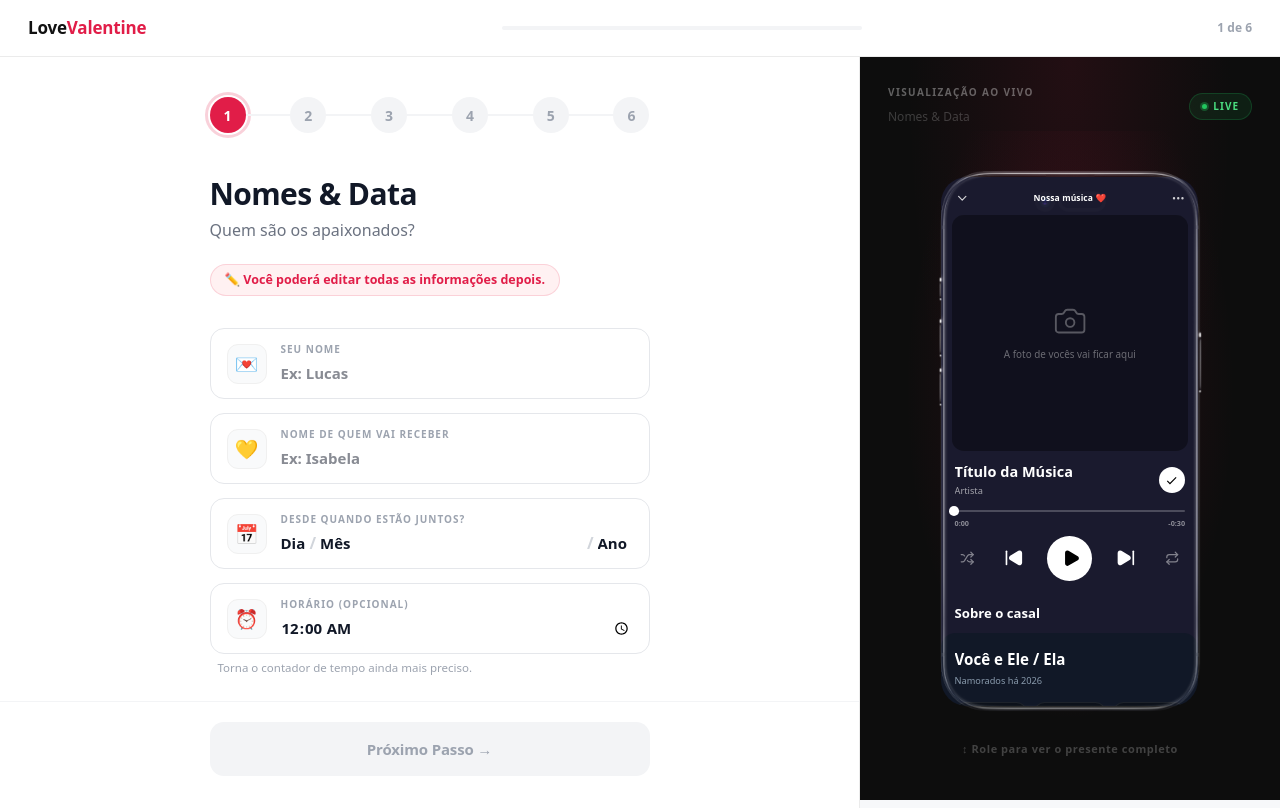
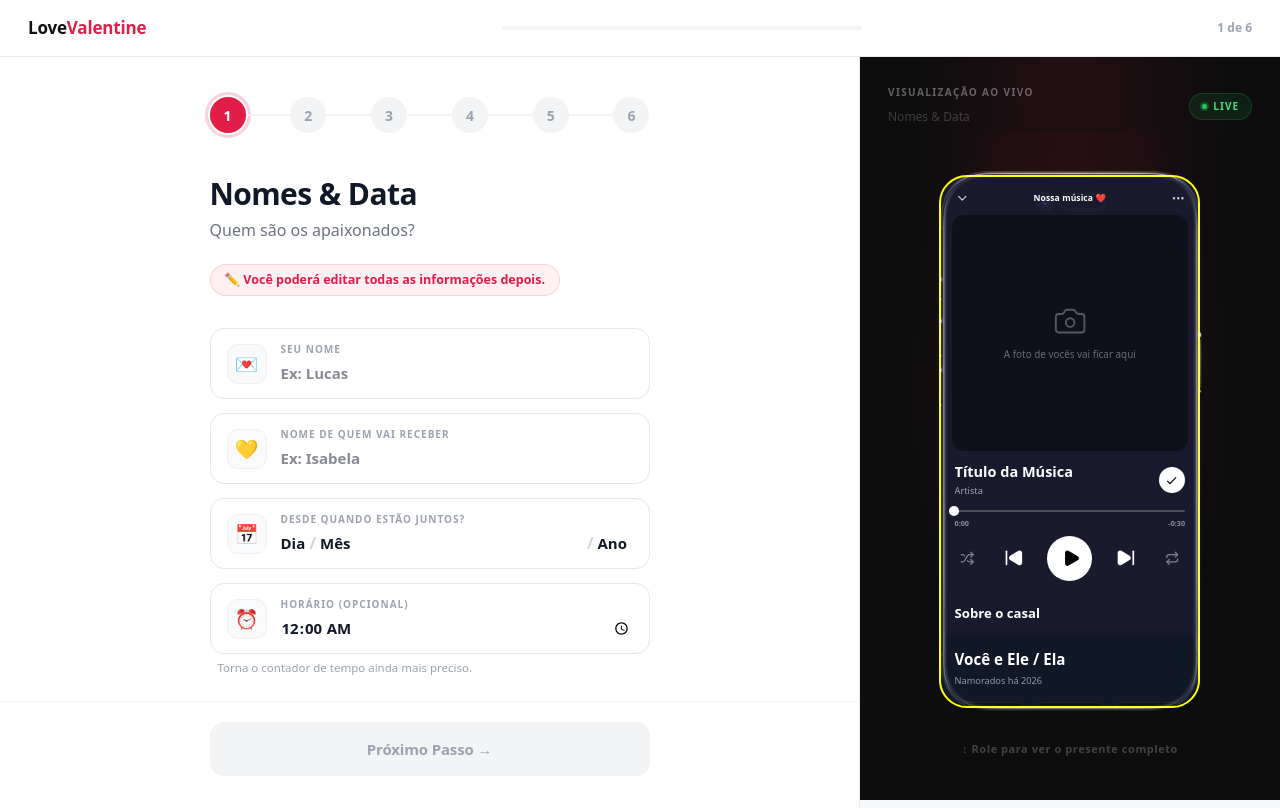
Before and after one commit to dedsfe/lovevalentineday, a Next.js app: page /criar in a window 1280 px wide. Built offline with nearby package versions, Linux system fonts and the light colour scheme.

Commit message:
debug: yellow outline on screen clip div

```diff
--- a/src/app/criar/LivePreview.tsx
+++ b/src/app/criar/LivePreview.tsx
@@ -57,6 +57,7 @@ export function LivePreview({ base, spotify, width = 310, scrollable = true }: P
           borderRadius: radius,
           overflow: 'hidden',
           zIndex: 1,
+          outline: '2px solid yellow',
         }}>
           <div
             className="scrollbar-hide"
```
